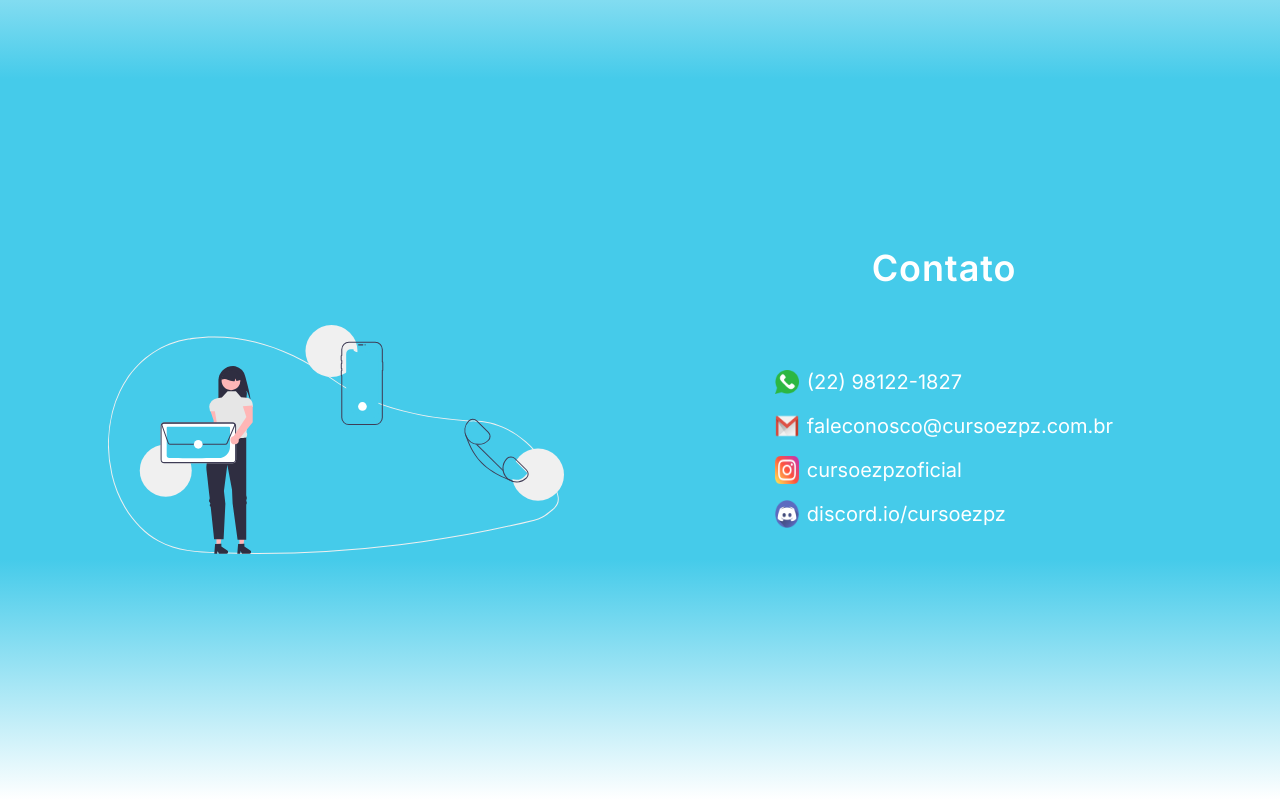
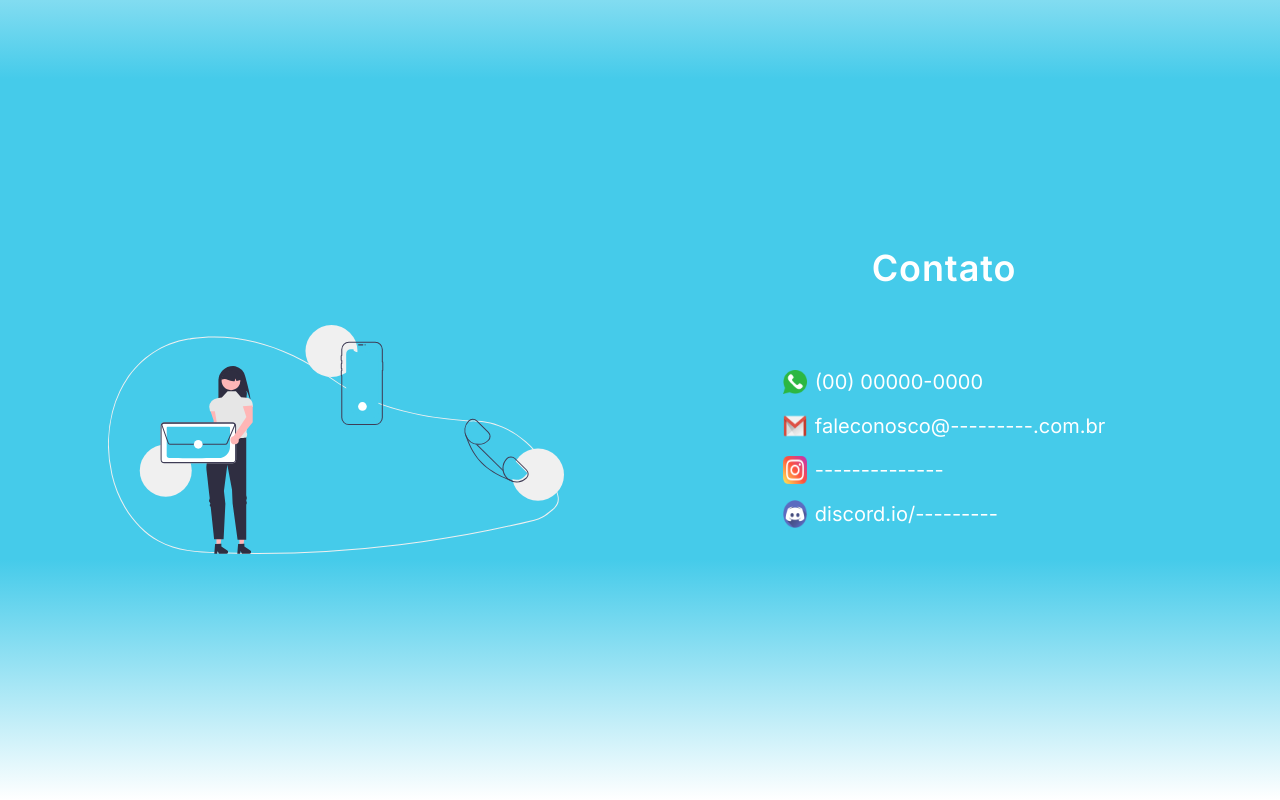
Before and after one commit to joaoctaviosantiago/pratice-website, a website built with Vite: page index.html in a window 1280 px wide. Shown: the part 2162-2962 px from the top of the page. Built offline with nearby package versions, Linux system fonts and the light colour scheme.

Commit message:
Changed placeholder data

```diff
--- a/index.html
+++ b/index.html
@@ -165,19 +165,19 @@
           <div class="mx-4 lg:mx-16 md:mt-4 text-lg lg:text-xl text-white tracking w-full md:w-auto">
             <div class="flex justify-start items-center mt-4">
               <img class="w-6 h-6 md:w-6 md:h-6" src="images/whatsapp.png" alt="whatsapp">
-              <span class="ml-2 text-base md:text-lg lg:text-xl"><a target="_blank" rel="noopener noreferrer" href="https://wa.me/+5522981221827">(22) 98122-1827</a></span>
+              <span class="ml-2 text-base md:text-lg lg:text-xl"><a target="_blank" rel="noopener noreferrer" href="https://wa.me/+00000000000">(00) 00000-0000</a></span>
             </div>
             <div class="flex mt-4">
               <img class="w-6" src="images/gmail.png" alt="email">
-              <span class="ml-2 text-base md:text-lg lg:text-xl"><a target="_blank" rel="noopener noreferrer" href="mailto:faleconosco@cursoezpz.com.br">faleconosco@cursoezpz.com.br</a></span>
+              <span class="ml-2 text-base md:text-lg lg:text-xl"><a target="_blank" rel="noopener noreferrer" href="mailto:faleconosco@---------.com.br">faleconosco@---------.com.br</a></span>
             </div>
             <div class="flex mt-4">
               <img class="w-6" src="images/instagram.png" alt="instagram">
-              <span class="ml-2 text-base md:text-lg lg:text-xl"><a target="_blank" rel="noopener noreferrer" href="https://www.instagram.com/cursoezpzoficial">cursoezpzoficial</a></span>
+              <span class="ml-2 text-base md:text-lg lg:text-xl"><a target="_blank" rel="noopener noreferrer" href="https://www.instagram.com/----------------">--------------</a></span>
             </div>
             <div class="flex mt-4">
               <img class="w-6" src="images/discord.png" alt="discord">
-              <span class="ml-2 text-base md:text-lg lg:text-xl"><a target="_blank" rel="noopener noreferrer" href="https://discord.io/cursoezpz">discord.io/cursoezpz</a></span>
+              <span class="ml-2 text-base md:text-lg lg:text-xl"><a target="_blank" rel="noopener noreferrer" href="https://discord.io//---------</">discord.io/---------</a></span>
             </div>
           </div>
         </div>
```
